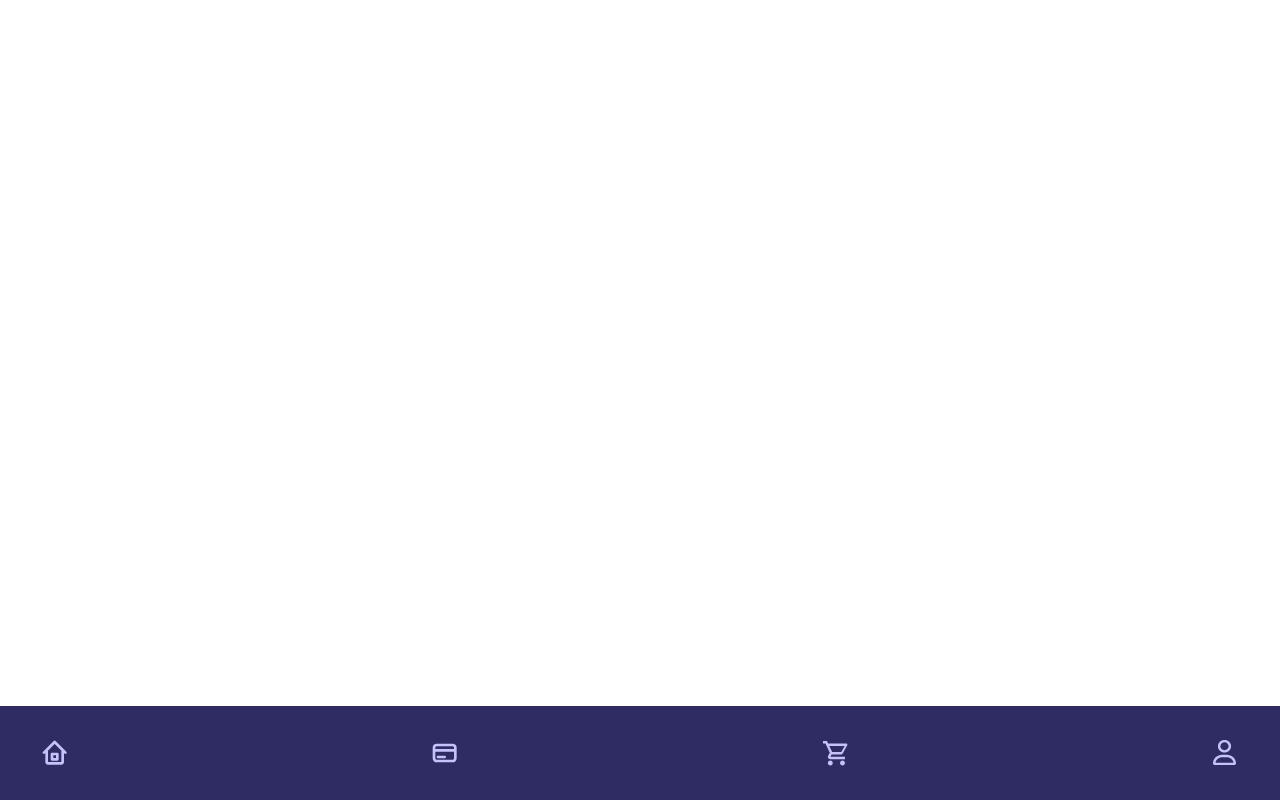
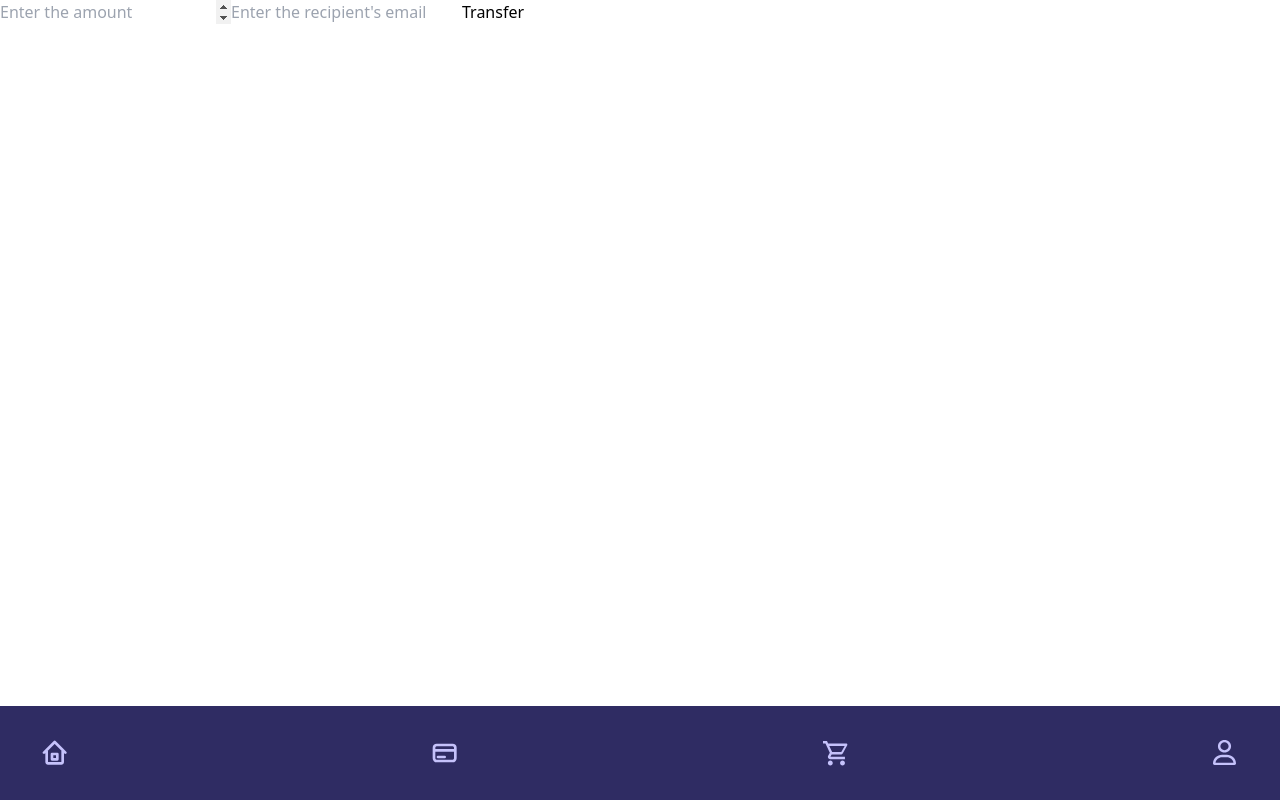
Before and after one commit to Akshaj05/e-wallet, a React (Vite) app: page /transfer in a window 1280 px wide. Built offline with nearby package versions, Linux system fonts and the light colour scheme.

Commit message:
transfer (WIP)

```diff
--- a/src/pages/signup.jsx
+++ b/src/pages/signup.jsx
@@ -47,7 +47,7 @@ const SignUp = () => {
       username,
       email,
       pin,
-      balance,
+      balance: Number(balance),
     };
     await setDoc(doc(db, "users", userId), user);
     console.log("User data added to Firestore");
--- a/src/pages/transfer.jsx
+++ b/src/pages/transfer.jsx
@@ -1,17 +1,74 @@
-import React, { useContext } from "react";
+import React, { useContext, useState } from "react";
 import { db } from "../firebase";
-import { doc as docRef, getDoc } from "firebase/firestore";
+import { doc as docRef, getDoc, updateDoc } from "firebase/firestore";
 import Navbar from "../components/navbar";
-import { UserContext } from "../UserContext"; // replace with the actual path to your UserContext file
+import { UserContext } from "../UserContext";
+
 const Transfer = () => {
   const uid = useContext(UserContext);
-  console.log(uid);
+  const [amount, setAmount] = useState(0);
+  const [email, setEmail] = useState("");
 
-  if (uid === null) {
-    console.log("error");
-  }
+  const handleTransfer = async (event) => {
+    event.preventDefault();
+
+    // Fetch current user's balance
+    const userDoc = docRef(db, "users", uid);
+    const userDocData = await getDoc(userDoc);
+    const userBalance = Number(userDocData.data().balance);
+    console.log(userDoc);
+    // Subtract the amount from current user's balance
+    const newBalance = userBalance - amount;
+    if (newBalance < 0) {
+      console.log("Insufficient balance");
+      return;
+    }
+    // Fetch recipient user's UID using their email
+    const usersRef = collection(db, "users");
+    const q = query(usersRef, where("email", "==", email));
+    const querySnapshot = await getDocs(q);
+    let recipientUID = null;
+    querySnapshot.forEach((doc) => {
+      recipientUID = doc.id;
+    });
+
+    if (!recipientUID) {
+      console.log("Recipient not found");
+      return;
+    }
+
+    // Fetch recipient user's balance
+    const recipientDoc = docRef(db, "users", recipientUID);
+    const recipientDocData = await getDoc(recipientDoc);
+    const recipientBalance = Number(recipientDocData.data().balance);
+
+    // Add the amount to recipient user's balance
+    const recipientNewBalance = recipientBalance + amount;
+
+    // Update both balances in the database
+    await updateDoc(userDoc, { balance: newBalance });
+    await updateDoc(recipientDoc, { balance: recipientNewBalance });
+
+    console.log("Transfer successful");
+  };
+
   return (
     <div>
+      <form onSubmit={handleTransfer}>
+        <input
+          type="number"
+          id="amount"
+          placeholder="Enter the amount"
+          onChange={(e) => setAmount(Number(e.target.value))}
+        />
+        <input
+          type="email"
+          id="email"
+          placeholder="Enter the recipient's email"
+          onChange={(e) => setEmail(e.target.value)}
+        />
+        <button type="submit">Transfer</button>
+      </form>
       <Navbar />
     </div>
   );
```
